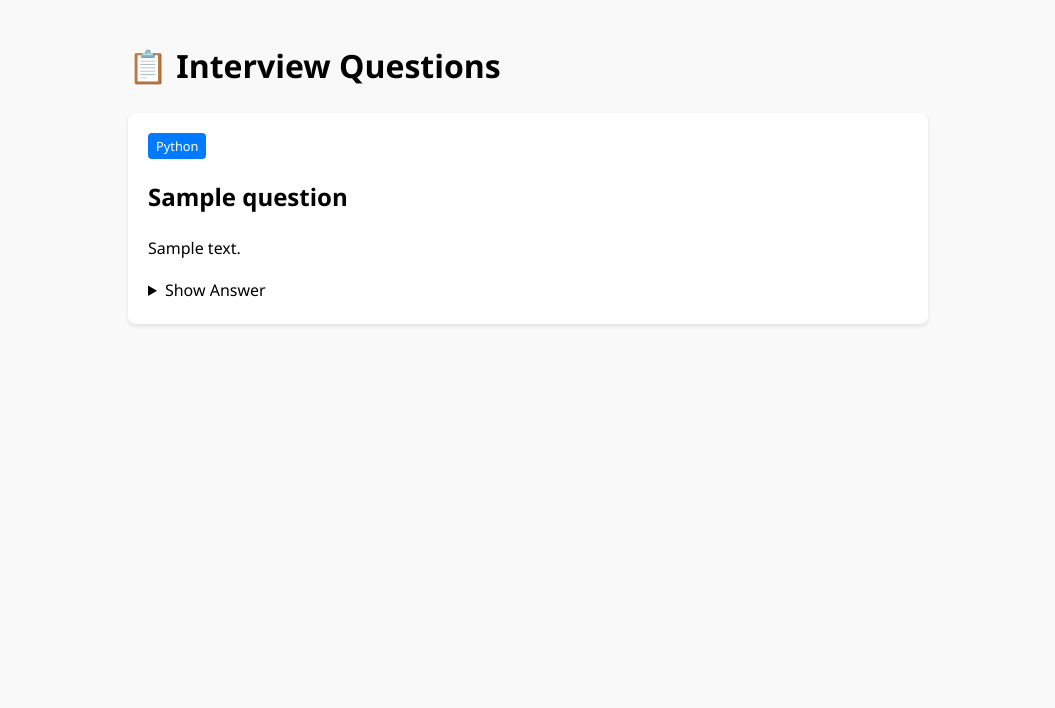
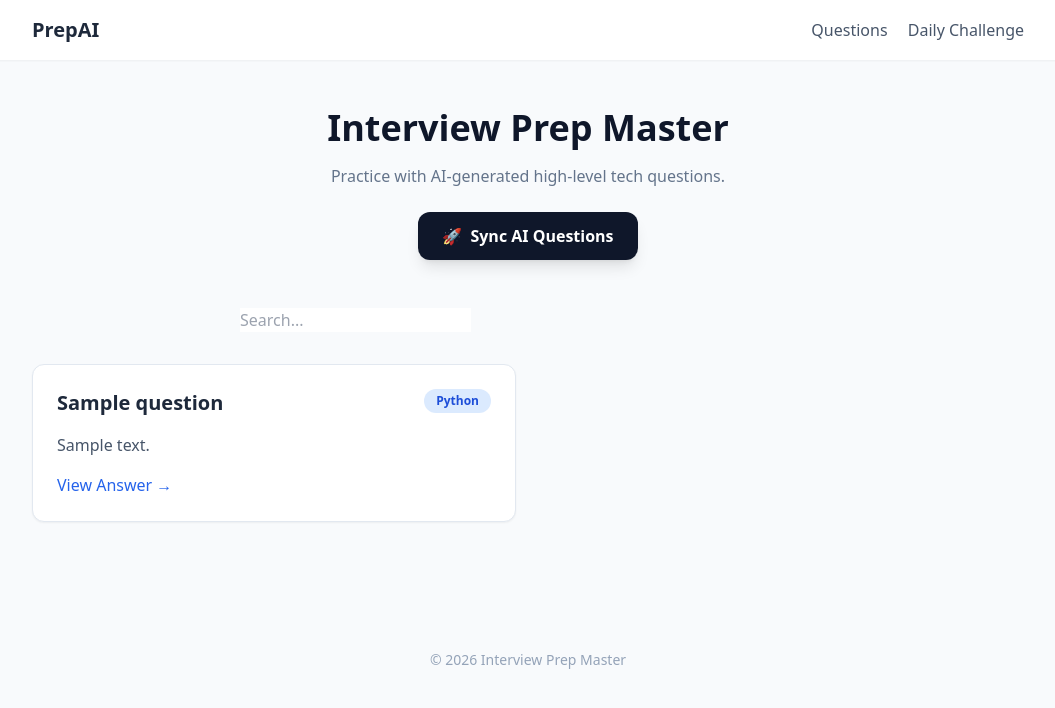
Before and after one commit to Shannnnn/interview-prep-tool, a Django app: page / in a window 1280 px wide. Shown: the top 708 px of the page, without its empty margins (112-1167 px from the left). Run offline with Django 4.2, Linux system fonts and the light colour scheme; tables that the repository leaves empty hold one stand-in row (values such as "Sample post"); some libraries are stand-ins or nearby versions.

Commit message:
feat: setup global template inheritance and HTMX-powered AI sync button

```diff
--- a/config/settings.py
+++ b/config/settings.py
@@ -55,7 +55,7 @@ ROOT_URLCONF = 'config.urls'
 TEMPLATES = [
     {
         'BACKEND': 'django.template.backends.django.DjangoTemplates',
-        'DIRS': [],
+        'DIRS': [BASE_DIR / 'templates'],  # Add this line!
         'APP_DIRS': True,
         'OPTIONS': {
             'context_processors': [
--- /dev/null
+++ b/questions/templates/questions/partials/question_items.html
@@ -0,0 +1,18 @@
+{% for question in questions %}
+<div class="bg-white p-6 rounded-xl shadow-sm border border-slate-200 hover:shadow-md transition-shadow">
+    <div class="flex justify-between items-start mb-4">
+        <h2 class="text-xl font-bold text-slate-800">{{ question.title }}</h2>
+        <span class="px-3 py-1 bg-blue-100 text-blue-700 text-xs font-semibold rounded-full">
+            {{ question.get_category_display }}
+        </span>
+    </div>
+    <p class="text-slate-600 mb-4 line-clamp-2">{{ question.body }}</p>
+    <button class="text-blue-600 font-medium hover:text-blue-800 transition-colors">
+        View Answer →
+    </button>
+</div>
+{% empty %}
+<div class="col-span-full text-center py-12">
+    <p class="text-slate-400 italic">No questions found matching your search.</p>
+</div>
+{% endfor %}
--- a/questions/templates/questions/question_list.html
+++ b/questions/templates/questions/question_list.html
@@ -1,31 +1,35 @@
-<!DOCTYPE html>
-<html lang="en">
-<head>
-    <meta charset="UTF-8">
-    <title>My Tech Interview Prep</title>
-    <style>
-        body { font-family: 'Segoe UI', sans-serif; max-width: 800px; margin: 40px auto; line-height: 1.6; background: #f9f9f9; }
-        .question-card { background: white; border-radius: 8px; padding: 20px; margin-bottom: 20px; box-shadow: 0 2px 4px rgba(0,0,0,0.1); }
-        .badge { background: #007bff; color: white; padding: 4px 8px; border-radius: 4px; font-size: 0.8em; }
-        .answer { color: #555; background: #f1f1f1; padding: 10px; border-left: 4px solid #007bff; margin-top: 10px; }
-    </style>
-</head>
-<body>
-    <h1>📋 Interview Questions</h1>
+{% extends 'base.html' %}
 
-    {% for q in questions %}
-        <div class="question-card">
-            <span class="badge">{{ q.get_category_display }}</span>
-            <h2>{{ q.title }}</h2>
-            <p>{{ q.body }}</p>
+{% block content %}
+<div class="max-w-5xl mx-auto px-4 py-12">
+    <header class="text-center mb-12">
+        <h1 class="text-4xl font-extrabold text-slate-900 mb-4">Interview Prep Master</h1>
+        <p class="text-slate-500 mb-6">Practice with AI-generated high-level tech questions.</p>
 
-            <details>
-                <summary>Show Answer</summary>
-                <div class="answer">{{ q.answer }}</div>
-            </details>
+        <button hx-post="{% url 'fetch_questions_view' %}"
+                hx-target="#question-results"
+                hx-swap="innerHTML"
+                hx-headers='{"X-CSRFToken": "{{ csrf_token }}"}'
+                class="inline-flex items-center px-6 py-3 bg-slate-900 text-white font-semibold rounded-xl hover:bg-slate-800 transition-all active:scale-95 shadow-lg group">
+            <span class="mr-2 group-active:animate-spin">🚀</span>
+            Sync AI Questions
+        </button>
+    </header>
+
+    <div class="mb-8 max-w-xl mx-auto">
+        <div class="relative">
+            <input type="text"
+                   name="search"
+                   hx-get="{% url 'question_list' %}"
+                   hx-trigger="keyup changed delay:300ms"
+                   hx-target="#question-results"
+                   placeholder="Search..."
+                   class="...">
         </div>
-    {% empty %}
-        <p>No questions yet. Go to the <a href="/admin">Admin panel</a> to add some!</p>
-    {% endfor %}
-</body>
-</html>
+    </div>
+
+    <div id="question-results" class="grid grid-cols-1 md:grid-cols-2 gap-6">
+        {% include 'questions/partials/question_items.html' %}
+    </div>
+</div>
+{% endblock %}
--- a/questions/urls.py
+++ b/questions/urls.py
@@ -4,4 +4,5 @@ from . import views
 urlpatterns = [
     path('', views.question_list, name='question_list'),
     path('challenge/', views.daily_challenge, name='daily_challenge'), # New line
+    path('fetch-ai/', views.fetch_questions_view, name='fetch_questions_view'), # Add this
 ]
--- a/questions/views.py
+++ b/questions/views.py
@@ -1,11 +1,22 @@
 import requests
 from django.shortcuts import render
+from django.core.management import call_command
+from django.views.decorators.http import require_POST
 from .models import Question
 
 # 1. The original list view for your homepage
 def question_list(request):
-    all_questions = Question.objects.all()
-    return render(request, 'questions/question_list.html', {'questions': all_questions})
+    search_text = request.GET.get('search', '')
+    questions = Question.objects.all()
+
+    if search_text:
+        questions = questions.filter(title__icontains=search_text)
+
+    # Check if the request is coming from HTMX
+    if request.headers.get('HX-Request'):
+        return render(request, 'questions/partials/question_items.html', {'questions': questions})
+
+    return render(request, 'questions/question_list.html', {'questions': questions})
 
 # 2. The new FastAPI-powered challenge view
 def daily_challenge(request):
@@ -23,3 +34,15 @@ def daily_challenge(request):
     # GET logic (fetch from FastAPI)
     response = requests.get("http://127.0.0.1:8000/generate/math", timeout=2)
     return render(request, 'questions/challenge.html', {'challenge': response.json()})
+
+@require_POST
+def fetch_questions_view(request):
+    print("🚀 Sync button was clicked!") # This will show in your terminal
+    try:
+        call_command('fetch_questions')
+        print("✅ AI questions fetched successfully")
+    except Exception as e:
+        print(f"❌ Error during AI fetch: {e}")
+
+    questions = Question.objects.all().order_by('-id') # Show newest first
+    return render(request, 'questions/partials/question_items.html', {'questions': questions})
--- /dev/null
+++ b/templates/base.html
@@ -0,0 +1,28 @@
+<!DOCTYPE html>
+<html lang="en">
+<head>
+    <meta charset="UTF-8">
+    <meta name="viewport" content="width=device-width, initial-scale=1.0">
+    <title>Interview Prep Master</title>
+    <script src="https://cdn.tailwindcss.com"></script>
+    <script src="https://unpkg.com/htmx.org@1.9.12"></script>
+</head>
+<body class="bg-slate-50 font-sans">
+    <nav class="bg-white shadow-sm py-4">
+        <div class="max-w-5xl mx-auto px-4 flex justify-between items-center">
+            <a href="/" class="font-bold text-xl text-slate-800">PrepAI</a>
+            <div class="space-x-4">
+                <a href="/" class="text-slate-600 hover:text-slate-900">Questions</a>
+                <a href="/challenge/" class="text-slate-600 hover:text-slate-900">Daily Challenge</a>
+            </div>
+        </div>
+    </nav>
+
+    {% block content %}
+    {% endblock %}
+
+    <footer class="mt-12 py-8 text-center text-slate-400 text-sm">
+        &copy; 2026 Interview Prep Master
+    </footer>
+</body>
+</html>
```
